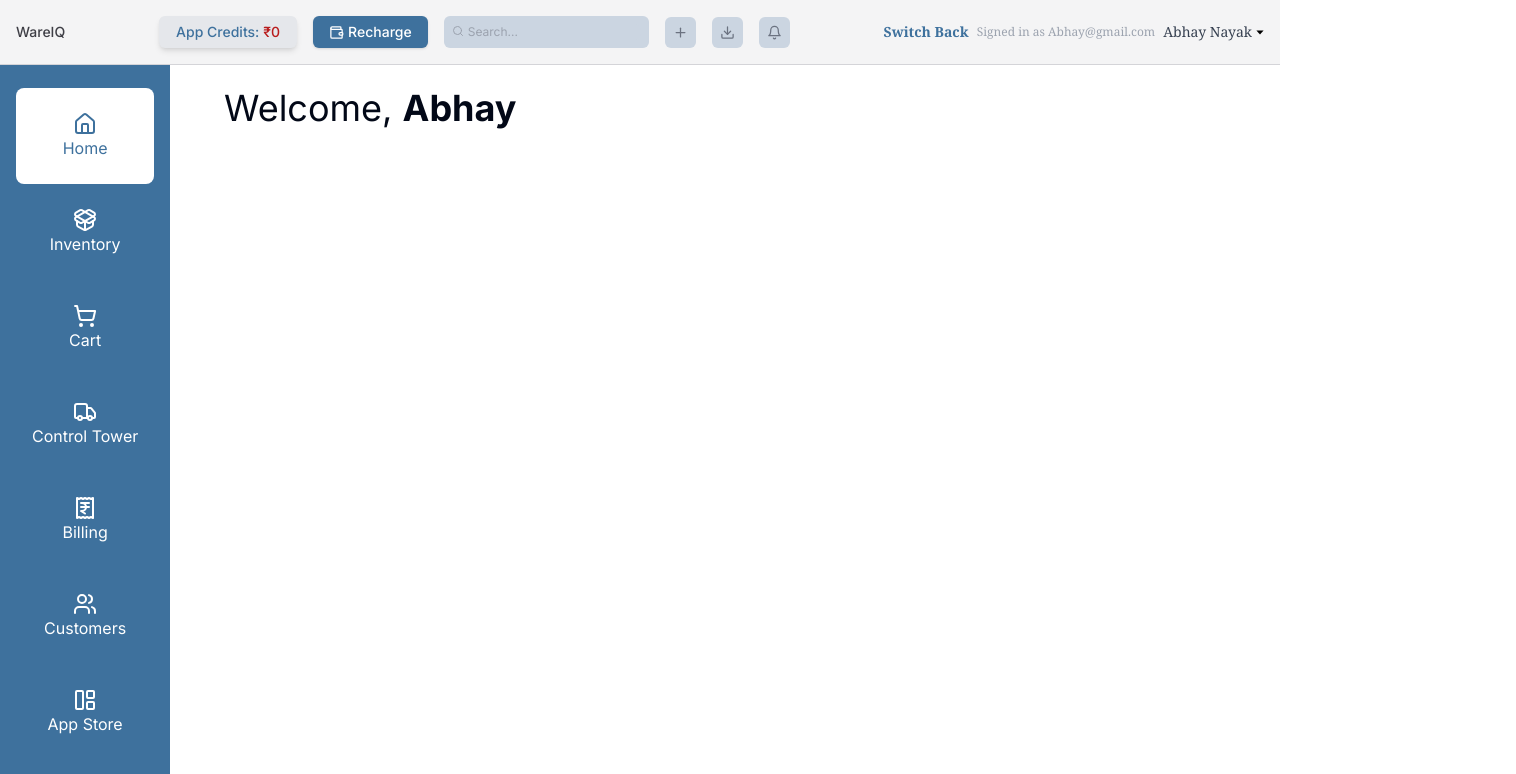
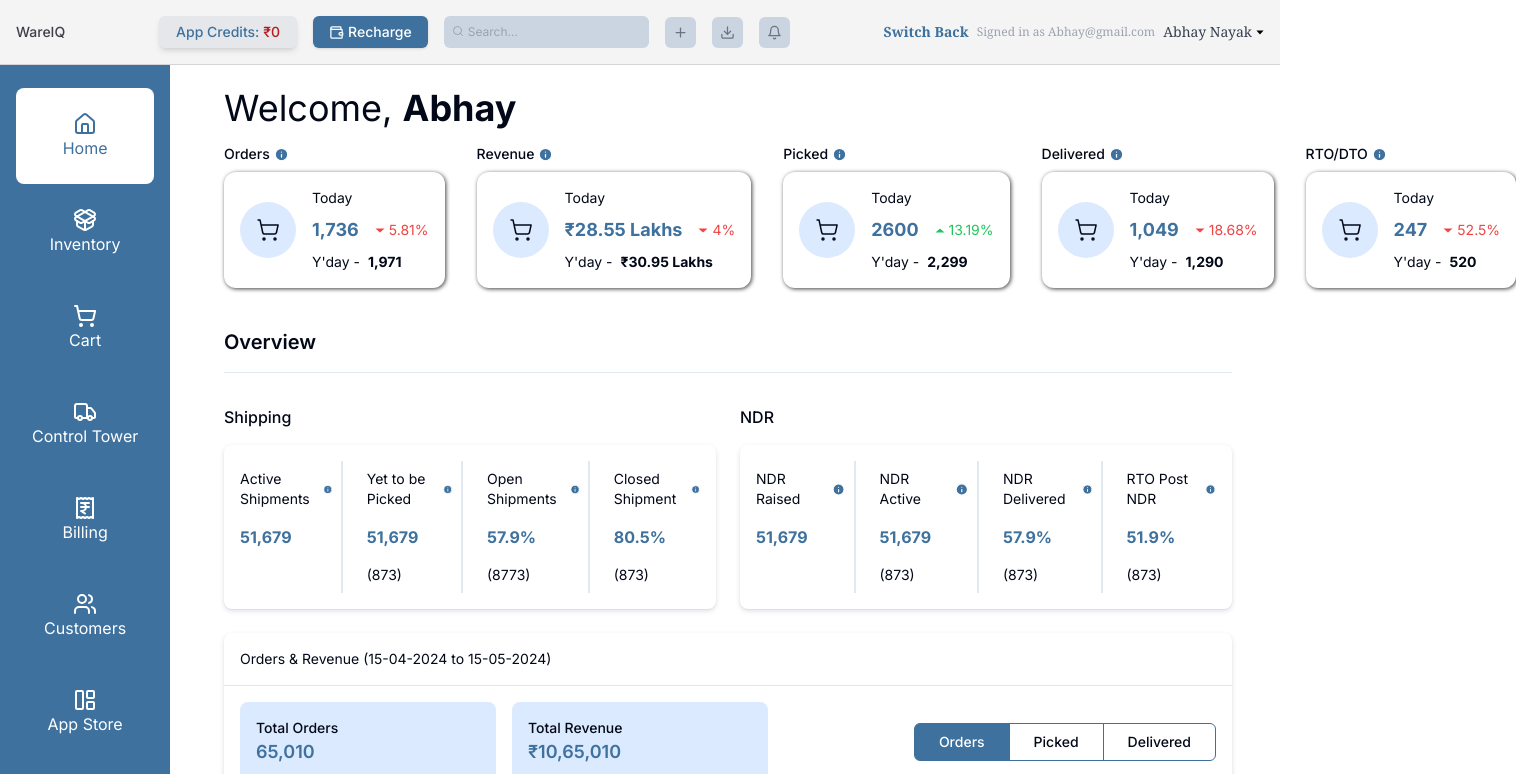
Before and after one commit to sam1322/react-assignment, a Next.js app: page / in a window 1280 px wide. Shown: the top 774 px of the page, 1516 px wide, since content can reach past the window. Built offline with nearby package versions, Linux system fonts and the light colour scheme.

Commit message:
added overview in the WareIq page

```diff
--- /dev/null
+++ b/public/svg/upwardArrow.tsx
@@ -0,0 +1,19 @@
+import { TriangleProps } from "@/constants/types";
+
+const UpArrow: React.FC<TriangleProps> = ({
+  width = 200,
+  height = 100,
+  color = "black",
+}) => {
+  const points = `${width * 0.05},${height * 0.9} ${width * 0.95},${
+    height * 0.9
+  } ${width * 0.5},${height * 0.1}`;
+
+  return (
+    <svg width={width} height={height} viewBox={`0 0 ${width} ${height}`}>
+      <polygon points={points} fill={color} />
+    </svg>
+  );
+};
+
+export default UpArrow;
--- /dev/null
+++ b/src/components/Reports/OrderCards.tsx
@@ -0,0 +1,70 @@
+import DownArrow from "@public/svg/downwardArrow";
+import UpArrow from "@public/svg/upwardArrow";
+import { InfoIcon, ShoppingCartIcon } from "lucide-react";
+import { FC } from "react";
+
+interface OrderCardsProps {
+  label: string;
+  todayValue: string;
+  yesterdayValue: string;
+  percentage: string;
+  profit?: boolean;
+}
+
+const OrderCards: FC<OrderCardsProps> = ({
+  label,
+  todayValue,
+  yesterdayValue,
+  percentage,
+  profit,
+}) => {
+  const arrowWidth = 10;
+  const arrowHeight = 5;
+  return (
+    <div className="w-full ">
+      <div className="flex items-center gap-1 mb-2 text-sm font-medium">
+        {label} <InfoIcon size={15} fill="#3e719d" stroke="#fff" />
+      </div>
+      <div
+        className="flex items-center gap-4 rounded-xl p-4 w-full "
+        style={{ boxShadow: " 1px 1px 4px 0px rgba(0,0,0,0.75)" }}
+      >
+        <div className="bg-blue-100 rounded-full w-14 h-14 flex items-center justify-center">
+          <ShoppingCartIcon strokeWidth={1.5} />
+        </div>
+        <div className="flex flex-col gap-2">
+          <div className="text-sm">Today</div>
+          <div className="flex items-center gap-4">
+            <div className="text-darkblue font-bold text-lg truncate">
+              {todayValue}
+            </div>
+            {profit ? (
+              <div className="text-green-500 flex items-center gap-1 text-sm">
+                <UpArrow
+                  width={arrowWidth}
+                  height={arrowHeight}
+                  color="#22c55e"
+                />
+                <div>{percentage}% </div>
+              </div>
+            ) : (
+              <div className="text-red-500 flex items-center gap-1 text-sm">
+                <DownArrow
+                  width={arrowWidth}
+                  height={arrowHeight}
+                  color="#ef4444"
+                />
+                <div>{percentage}%</div>
+              </div>
+            )}
+          </div>
+          <div className="text-sm flex items-start gap-2">
+            <div>Y'day -</div> <div className="font-bold">{yesterdayValue}</div>
+          </div>
+        </div>
+      </div>
+    </div>
+  );
+};
+
+export default OrderCards;
--- /dev/null
+++ b/src/components/Reports/OrdersAndRevenue/OrdersAndRevenue.tsx
@@ -0,0 +1,61 @@
+"use client";
+import { cn } from "@/lib/utils";
+import { FC, useState } from "react";
+
+interface OrdersAndRevenueProps {}
+
+const OrdersAndRevenue: FC<OrdersAndRevenueProps> = ({}) => {
+  const [value, setValue] = useState(0);
+  return (
+    <div className="w-full rounded-lg shadow-[rgba(50,_50,_105,_0.15)_0px_2px_5px_0px,_rgba(0,_0,_0,_0.05)_0px_1px_1px_0px]">
+      <div className="rounded-t-lg border-b p-4 text-sm font-medium1">
+        Orders & Revenue (15-04-2024 to 15-05-2024)
+      </div>
+      <div className="w-full rounded-t-lg border-b-2 p-4 text-sm font-medium flex justify-between items-center">
+        <div className="flex items-center gap-4">
+          <div className="bg-blue-100 p-4 rounded-lg min-w-64">
+            <div className="text-sm">Total Orders</div>
+            <div className="text-lg font-semibold text-darkblue">65,010</div>
+          </div>
+          <div className="bg-blue-100 p-4 rounded-lg min-w-64">
+            <div className="text-sm">Total Revenue</div>
+            <div className="text-lg font-semibold text-darkblue">
+              ₹10,65,010
+            </div>
+          </div>
+        </div>
+        <div className="flex items-center rounded-md border border-darkblue">
+          <div
+            className={cn(
+              "border-r   border-r-darkblue rounded-l-sm p-6 py-2",
+              value == 0 ? "bg-darkblue text-white " : "cursor-pointer"
+            )}
+            onClick={() => setValue(0)}
+          >
+            Orders
+          </div>
+          <div
+            className={cn(
+              "border-r border-r-darkblue p-6 py-2",
+              value == 1 ? "bg-darkblue text-white " : "cursor-pointer"
+            )}
+            onClick={() => setValue(1)}
+          >
+            Picked
+          </div>
+          <div
+            className={cn(
+              " border-r-darkblue rounded-r-sm p-6 py-2",
+              value == 2 ? "bg-darkblue text-white " : "cursor-pointer"
+            )}
+            onClick={() => setValue(2)}
+          >
+            Delivered
+          </div>
+        </div>
+      </div>
+    </div>
+  );
+};
+
+export default OrdersAndRevenue;
--- /dev/null
+++ b/src/components/Reports/Overview/Card.tsx
@@ -0,0 +1,29 @@
+import { cn } from "@/lib/utils";
+import { InfoIcon } from "lucide-react";
+import { FC } from "react";
+
+interface CardProps {
+  col: string;
+  val1: string;
+  val2?: string;
+  last?: boolean;
+}
+
+const Card: FC<CardProps> = ({ col, val1, val2, last }) => {
+  return (
+    <div
+      className={cn(
+        "p-2 flex flex-col gap-4 items-start justify-start flex-1 ",
+        last ? "" : "border-r-2"
+      )}
+    >
+      <div className="flex items-center gap-2 text-sm">
+        {col} <InfoIcon size={15} fill="#3e719d" stroke="#fff" />
+      </div>
+      <div className="text-md font-bold text-darkblue">{val1}</div>
+      <div className="text-sm">{val2 ? `(${val2})` : ""}</div>
+    </div>
+  );
+};
+
+export default Card;
--- /dev/null
+++ b/src/components/Reports/Overview/OverviewCards.tsx
@@ -0,0 +1,25 @@
+import { cn } from "@/lib/utils";
+import { InfoIcon } from "lucide-react";
+import { FC } from "react";
+import Card from "./Card";
+
+interface OverviewCardsProps {
+  label: string;
+}
+
+
+const OverviewCards: FC<OverviewCardsProps> = ({ label}) => {
+  return (
+    <div className="w-full">
+      <div className="text-md font-medium ">{label}</div>
+      <div className="flex gap-4 rounded-lg mt-4 px-2 py-4 shadow-[rgba(50,_50,_105,_0.15)_0px_2px_5px_0px,_rgba(0,_0,_0,_0.05)_0px_1px_1px_0px]">
+        <Card col="Active Shipments" val1="51,679" />
+        <Card col="Yet to be Picked" val1="51,679" val2="873" />
+        <Card col="Open Shipments" val1="57.9%" val2="8773" />
+        <Card col="Closed Shipment" val1="80.5%" val2="873" last />
+      </div>
+    </div>
+  );
+};
+
+export default OverviewCards;
--- /dev/null
+++ b/src/components/Reports/Overview/OverviewCards2.tsx
@@ -0,0 +1,25 @@
+import { cn } from "@/lib/utils";
+import { InfoIcon } from "lucide-react";
+import { FC } from "react";
+import Card from "./Card";
+
+interface OverviewCardsProps {
+  label: string;
+}
+
+
+const OverviewCardsTwo: FC<OverviewCardsProps> = ({ label }) => {
+  return (
+    <div className="w-full">
+      <div className="text-md font-medium ">{label}</div>
+      <div className="flex gap-4 rounded-lg mt-4 px-2 py-4 shadow-[rgba(50,_50,_105,_0.15)_0px_2px_5px_0px,_rgba(0,_0,_0,_0.05)_0px_1px_1px_0px]">
+        <Card col="NDR Raised" val1="51,679" />
+        <Card col="NDR Active " val1="51,679" val2="873" />
+        <Card col="NDR Delivered" val1="57.9%" val2="873" />
+        <Card col="RTO Post NDR" val1="51.9%" val2="873" last />
+      </div>
+    </div>
+  );
+};
+
+export default OverviewCardsTwo;
--- /dev/null
+++ b/src/components/Reports/Overview/OverviewContainer.tsx
@@ -0,0 +1,16 @@
+import { FC } from "react";
+import OverviewCards from "./OverviewCards";
+import OverviewCardsTwo from "./OverviewCards2";
+
+interface OverviewContainerProps {}
+
+const OverviewContainer: FC<OverviewContainerProps> = ({}) => {
+  return (
+    <div className="flex gap-6 mb-6">
+      <OverviewCards label="Shipping" />
+      <OverviewCardsTwo label="NDR" />
+    </div>
+  );
+};
+
+export default OverviewContainer;
--- a/src/components/Reports/Reports.tsx
+++ b/src/components/Reports/Reports.tsx
@@ -1,13 +1,57 @@
+import DownArrow from "@public/svg/downwardArrow";
+import { InfoIcon, ShoppingCartIcon } from "lucide-react";
 import { FC } from "react";
+import OrderCards from "./OrderCards";
+import OverviewCards from "./Overview/OverviewCards";
+import OverviewCardsTwo from "./Overview/OverviewCards2";
+import OverviewContainer from "./Overview/OverviewContainer";
+import OrdersAndRevenue from "./OrdersAndRevenue/OrdersAndRevenue";
 
 interface ReportsProps {}
 
 const Reports: FC<ReportsProps> = ({}) => {
   return (
-    <div className="pt-6">
+    <div className="pt-6 pr-12">
       <div className="text-4xl">
         Welcome, <strong>Abhay</strong>
       </div>
+      <div className="flex gap-8 my-4 mb-10">
+        <OrderCards
+          label="Orders"
+          todayValue={"1,736"}
+          percentage="5.81"
+          yesterdayValue="1,971"
+        />
+        <OrderCards
+          label="Revenue"
+          todayValue={"₹28.55 Lakhs"}
+          percentage="4"
+          yesterdayValue="₹30.95 Lakhs"
+        />{" "}
+        <OrderCards
+          label="Picked"
+          todayValue={"2600"}
+          percentage="13.19"
+          yesterdayValue="2,299"
+          profit
+        />{" "}
+        <OrderCards
+          label="Delivered"
+          todayValue={"1,049"}
+          percentage="18.68"
+          yesterdayValue="1,290"
+        />{" "}
+        <OrderCards
+          label="RTO/DTO"
+          todayValue={"247"}
+          percentage="52.5"
+          yesterdayValue="520"
+        />
+      </div>
+      <div className="text-xl font-semibold">Overview</div>
+      <hr className="mt-4 mb-8" />
+      <OverviewContainer />
+      <OrdersAndRevenue />
     </div>
   );
 };
```
